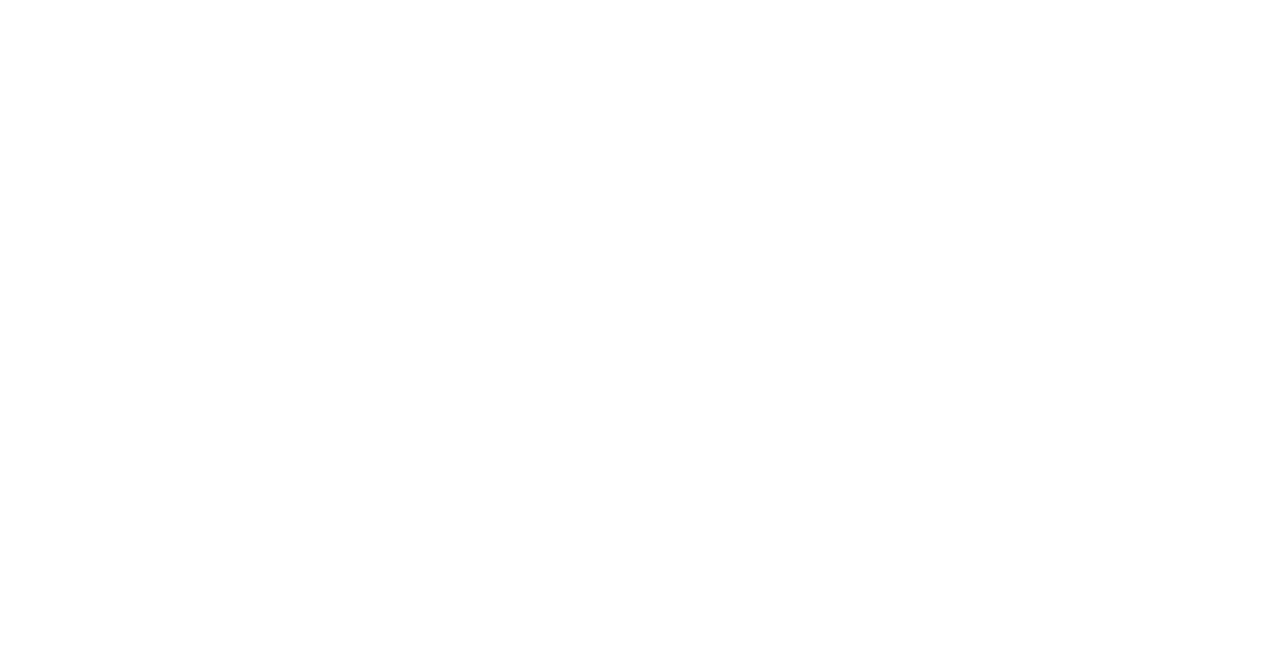
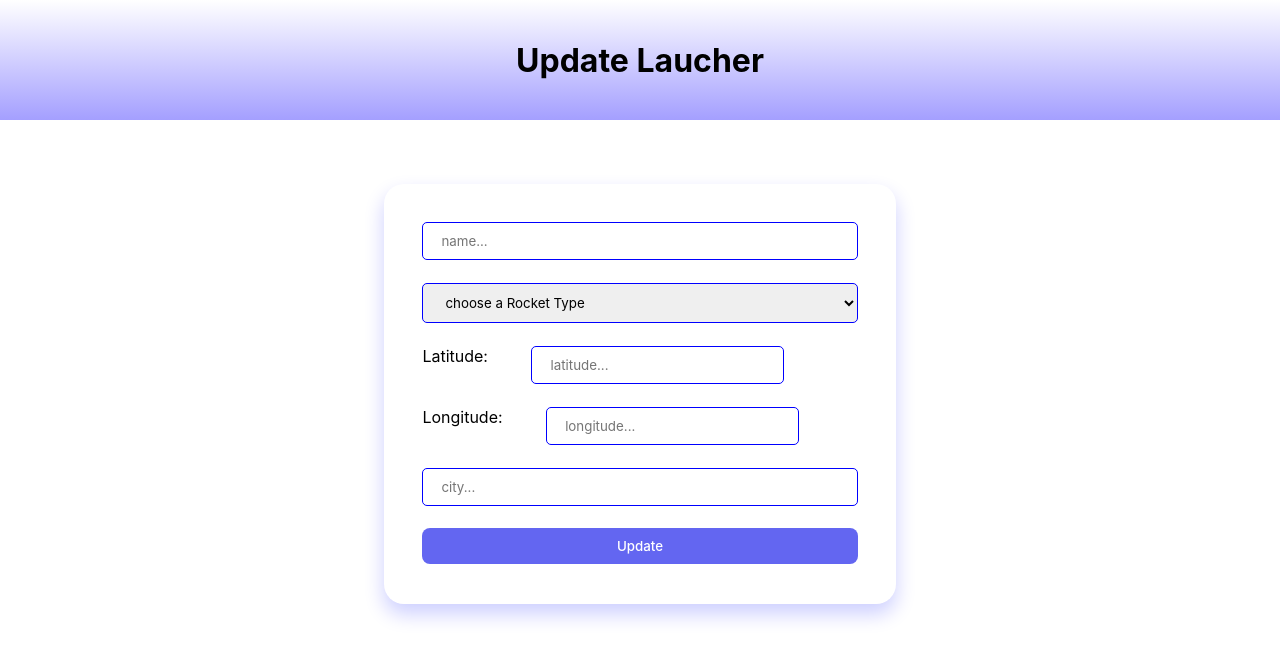
Before and after one commit to aviel-oik/LaunchersApp, a React (Vite) app in the folder client/: page /update-launcher/1 in a window 1280 px wide. Before the commit this address had no page. Shown: the top 660 px of the page. Built offline with nearby package versions, Linux system fonts and the light colour scheme; no server answers.

Commit message:
add new page for bonus update

```diff
--- a/client/src/App.jsx
+++ b/client/src/App.jsx
@@ -3,6 +3,7 @@ import { BrowserRouter, Routes, Route } from "react-router-dom"
 import HomePage from './pages/HomePage'
 import LauncherDetailsPage from './pages/LauncherDetailsPage'
 import AddLaucherPage from './pages/AddLaucherPage'
+import UpdateLauncherPage from './pages/UpdateLauncherPage'
 
 function App() {
 
@@ -10,7 +11,8 @@ function App() {
     <BrowserRouter>
       <Routes>
         <Route path="/" element={<HomePage />} />
-        <Route path="/laucher-details" element={<LauncherDetailsPage />} />
+        <Route path="/laucher-details/:id" element={<LauncherDetailsPage />} />
+        <Route path="/update-launcher/:id" element={<UpdateLauncherPage />} />
         <Route path="/add-laucher" element={<AddLaucherPage />} />
       </Routes>
     </BrowserRouter>
--- a/client/src/pages/HomePage.jsx
+++ b/client/src/pages/HomePage.jsx
@@ -1,11 +1,14 @@
 import React from 'react'
 import Header from '../components/Header'
+import { useNavigate } from 'react-router-dom'
 
 function HomePage() {
 
     const [lauchers, setLauchers] = React.useState([])
     const [typeFilter, setTypeFilter] = React.useState("")
     const [cityFilter, setCityFilter] = React.useState("")
+    const [laucherDeleted, setLauncherDeleted] = React.useState(0)
+    const navigate = useNavigate()
 
     React.useEffect(() => {
         const lauchersFetch = async () => {
@@ -19,7 +22,16 @@ function HomePage() {
             setLauchers(filteredLauchers)
         }
         lauchersFetch()
-    },[typeFilter, cityFilter])
+    },[typeFilter, cityFilter, laucherDeleted])
+
+    async function deleteLauncher(id){
+        const res = await fetch(`http://localhost:3300/lauchers/${id}`,{
+            method: "DELETE"
+        })
+        const result = await res.json();
+        setLauncherDeleted(laucherDeleted+1)
+        alert(result.message)
+    }
 
   return (
     <div className='home-page'>
@@ -39,23 +51,30 @@ function HomePage() {
                 <thead>
                     <tr>
                         <th>Name</th>
+                        <th>City</th>
                         <th>Rocket Type</th>
-                        <th>City</th>
                         <th>More Details</th>
+                        <th>Delete</th>
                     </tr>
                 </thead>
                 <tbody>
                     {lauchers.map((laucher) => (
-                        <tr key={laucher.id}>
+                        <tr key={laucher._id}>
                             <td>{laucher.laucherName}</td>
+                            <td>{laucher.city}</td>
                             <td>{laucher.rocketType}</td>
-                            <td>{laucher.city}</td>
-                            <td><button>...</button></td>
+                            <td>
+                                <button onClick={() => navigate(`/laucher-details/${laucher._id}`)}>Click for more detail</button>
+                            </td>
+                            <td>
+                                <button id='delete-launcher' onClick={() => deleteLauncher(laucher._id)} >Delete</button>
+                            </td>
                         </tr>
                     ))}
                 </tbody>
             </table>
         </div>
+        <button id='add-launcher' onClick={() => navigate("/add-laucher")}>Add Launcher</button>
     </div>
   )
 }
--- a/client/src/pages/LauncherDetailsPage.jsx
+++ b/client/src/pages/LauncherDetailsPage.jsx
@@ -1,10 +1,50 @@
-import React from 'react'
+import React, { useState } from 'react'
 import Header from '../components/Header'
+import { useParams } from 'react-router-dom'
+import { useNavigate } from 'react-router-dom'
+
 
 function LauncherDetailsPage() {
+
+    const { id } = useParams()
+    const [launcher, setLauncher] = useState({})
+    const navigate = useNavigate()
+
+    React.useEffect(() => {
+        const launcherFetch = async () => {
+            const res = await fetch(`http://localhost:3300/lauchers/${id}`)
+            const launcher = await res.json()
+            setLauncher(launcher)
+        }
+        launcherFetch()
+    },[])
+
   return (
-    <div className='laucher-details-page'>
-        <Header title="laucher-details" />
+    <div className='launcher-details-page'>
+        <Header title="launcher-details" />
+        <div className='launcher-details-info'>
+            <div>
+            <label htmlFor="details-name">Name: </label>
+            <h2 id="details-name">{launcher.laucherName}</h2>
+            </div>
+            <div>
+            <label htmlFor="details-id">ID: </label>
+            <h3 id="details-id">{launcher._id}</h3>
+            </div>
+            <div>
+            <label htmlFor="details-rocket-type">Rocket type: </label>
+            <h3 id="details-rocket-type">{launcher.rocketType}</h3>
+            </div>
+            <div>
+            <label htmlFor="details-city">City: </label>
+            <h3 id="details-city">{launcher.city}</h3>
+            </div>
+            <div>
+            <label htmlFor="details-coordinates">Coordinates: </label>
+            <h3>({launcher.latitude},{launcher.longitude})</h3>
+            </div>
+            <button onClick={() => navigate(`/update-launcher/${launcher._id}`)}>UPDATE</button>
+        </div>
     </div>
   )
 }
--- /dev/null
+++ b/client/src/pages/UpdateLauncherPage.jsx
@@ -0,0 +1,61 @@
+import React from 'react'
+import { useParams } from 'react-router-dom'
+import Header from '../components/Header'
+
+
+function UpdateLauncherPage() {
+
+    const { id } = useParams()
+    const [newLauncher, setNewLauncher] = React.useState({})
+    const [laucherUpdated, setLauncherUpdated] = React.useState(0)
+
+
+    React.useEffect(() => {
+        const launcherFetch = async () => {
+            const res = await fetch(`http://localhost:3300/lauchers/${id}`)
+            const launcher = await res.json()
+            setNewLauncher(launcher)
+        }
+        launcherFetch()
+    },[laucherUpdated])
+
+    async function UpdateLauncher(){
+        const res = await fetch(`http://localhost:3300/lauchers/${id}`,{
+            method: "PUT",
+            headers : {"Content-Type": "application/json"},
+            body: JSON.stringify(newLauncher)
+        })
+        const result = await res.json()
+        setLauncherUpdated(laucherUpdated+1)
+        alert(result.message)
+
+    }
+
+  return (
+    <div className='update-launcher-page'>
+        <Header title="Update Laucher" />
+        <form className='update-launcher-form' >
+            <input type="text" placeholder='name...' value={newLauncher.laucherName} onChange={(e) => setNewLauncher({...newLauncher, laucherName: e.target.value})} />
+            <select  name="" id="" value={newLauncher.rocketType} onChange={(e) => setNewLauncher({...newLauncher, rocketType: e.target.value})}>
+                <option value="">choose a Rocket Type</option>
+                <option value="Shahab3">Shahab3</option>
+                <option value="Fetah110">Fetah110</option>
+                <option value="Radwan">Radwan</option>
+                <option value="Kheibar">Kheibar</option>
+            </select>
+            <div className='update-launcher-form-coordinates'>
+                <label htmlFor="latitude">Latitude:</label>
+                <input type="number" id="latitude" placeholder='latitude...' value={newLauncher.latitude} onChange={(e) => setNewLauncher({...newLauncher, latitude: e.target.value})} />
+            </div>
+            <div className='update-launcher-form-coordinates'>
+                <label htmlFor="longitude">Longitude:</label>
+                <input type="number" id="longitude" placeholder='longitude...' value={newLauncher.longitude} onChange={(e) => setNewLauncher({...newLauncher, longitude: e.target.value})} />
+            </div>
+            <input type="text" id="city" placeholder='city...' value={newLauncher.city} onChange={(e) => setNewLauncher({...newLauncher, city: e.target.value})} />
+            <button type='button' onClick={UpdateLauncher}>Update</button>
+        </form>
+    </div>
+  )
+}
+
+export default UpdateLauncherPage
--- a/client/src/style.css
+++ b/client/src/style.css
@@ -75,6 +75,14 @@ select{
     margin-top: 3%;
 }
 
+#delete-launcher{
+    background-color: red;
+}
+#add-launcher{
+    margin: 0% 45% 45%;
+    padding: 2%;
+    background-color: blue;
+}
 
 
 .add-launcher-form{
@@ -91,3 +99,32 @@ select{
     display: flex;
     gap: 10%;
 }
+
+
+
+.launcher-details-info{
+    display: grid;
+    grid-template-columns: repeat(2, 1fr);
+    gap: 10%;
+    row-gap: 50%;
+    border: 1px solid blue;
+    width: 80%;
+    margin: 5% 10% 10%;
+    padding: 2% 5% 17% 5%;
+    box-shadow: 10px 10px 10px  blue;
+}
+
+.update-launcher-form{
+    display:grid;
+    width: 40%;
+    margin: 5% 30% 30%;
+    padding: 3% 3% 12% 3%;
+    border-radius: 20px;
+    gap: 10%;
+    box-shadow: 0px 10px 20px rgba(0, 13, 255, 0.2);
+}
+
+.update-launcher-form-coordinates{
+    display: flex;
+    gap: 10%;
+}
```
